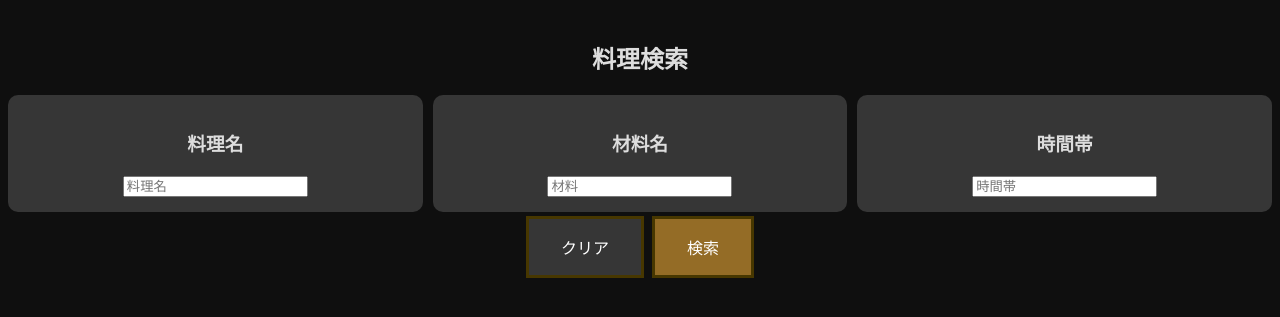
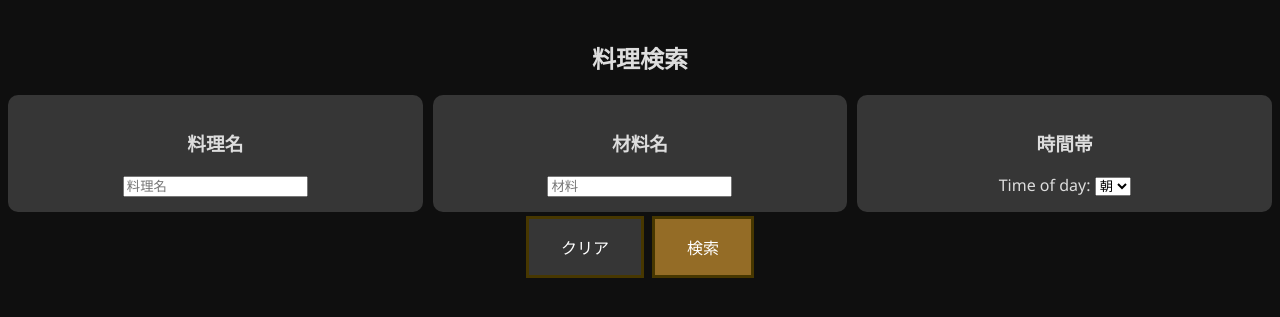
Before and after one commit to dyecon/equipmentManager, a website: page index.html in a window 1280 px wide. Shown: the part 463-780 px from the top of the page. Drawn offline with Linux system fonts and the light colour scheme.

Commit message:
Add time dropdown

```diff
--- a/index.html
+++ b/index.html
@@ -61,7 +61,12 @@
                     </div>
                     <div class = "item">
                         <h3>時間帯</h3>
-                        <input type = "text" placeholder="時間帯" name="time"/>
+                        <label for="time">Time of day:</label>
+                        <select id="time" name="time" size="1">
+                            <option value="0">朝</option>
+                            <option value="1">昼</option>
+                            <option value="2">夜</option>
+                        </select>
                     </div>
                 </div>
                 <button type="reset" class = "button">クリア</button>
```
